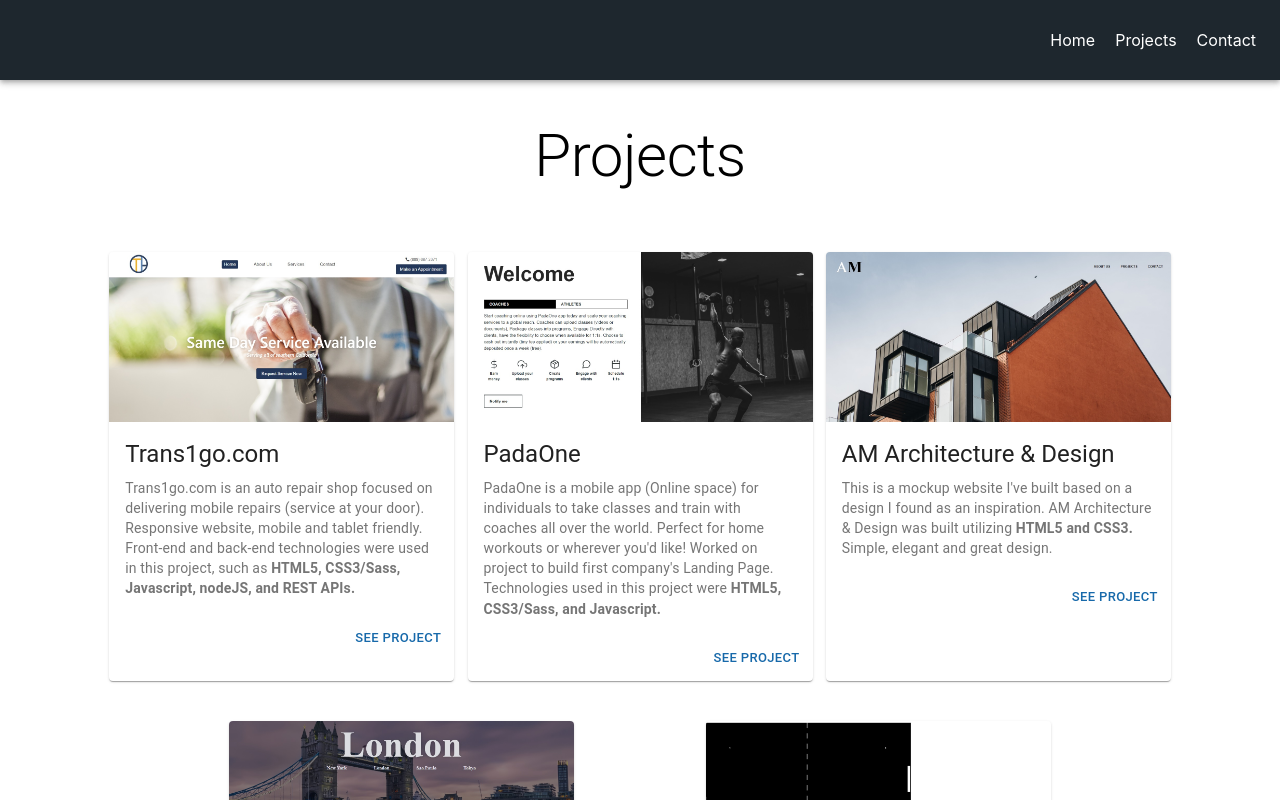
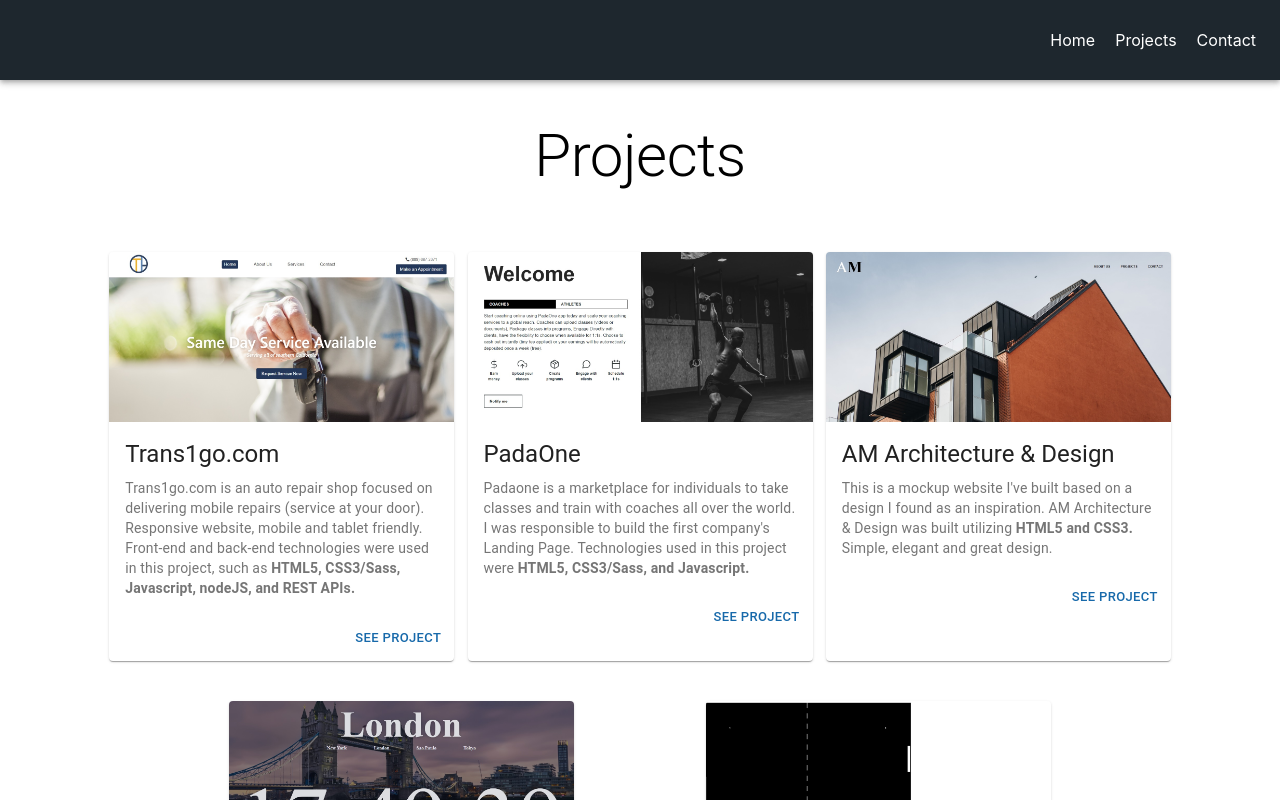
Before and after one commit to mrjlancaster/Portfolio, a React (Create React App) app: page /Projects in a window 1280 px wide. Shown: the top 800 px of the page. Built offline with nearby package versions, Linux system fonts and the light colour scheme.

Commit message:
edit padaone description

```diff
--- a/src/components/cards/PadaOne.js
+++ b/src/components/cards/PadaOne.js
@@ -31,7 +31,7 @@
 						PadaOne
 					</Typography>
 					<Typography variant="body2" color="textSecondary" component="p">
-						PadaOne is a mobile app (Online space) for individuals to take classes and train with coaches all over the world. Perfect for home workouts or wherever you'd like! Worked on project to build first company's Landing Page. Technologies used in this project were <b>HTML5, CSS3/Sass, and Javascript.</b>
+						Padaone is a marketplace for individuals to take classes and train with coaches all over the world. I was responsible to build the first company's Landing Page. Technologies used in this project were <b>HTML5, CSS3/Sass, and Javascript.</b>
 					</Typography>
 				</CardContent>
 			</CardActionArea>
```
